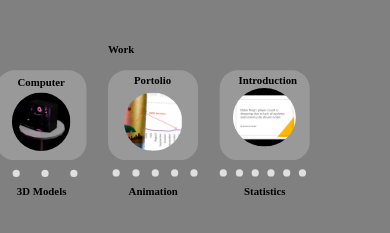
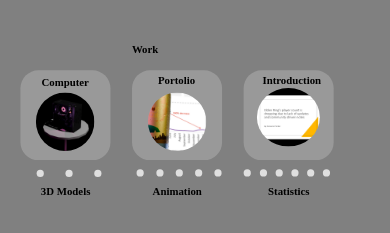
Before and after one commit to cramination/Carousel-2, a plain HTML site: page index.html in a window 390 px wide. Shown: the part 201-434 px from the top of the page. Drawn offline with Linux system fonts and the light colour scheme.

Commit message:
Update style.css

```diff
--- a/style.css
+++ b/style.css
@@ -245,7 +245,7 @@ h1 {
     width: 100vw;
     height: auto;
     justify-content: center;
-    right: 21%;
+    right: 15%;
     transform: scale(.45);
     width: 100%;
 }
```
